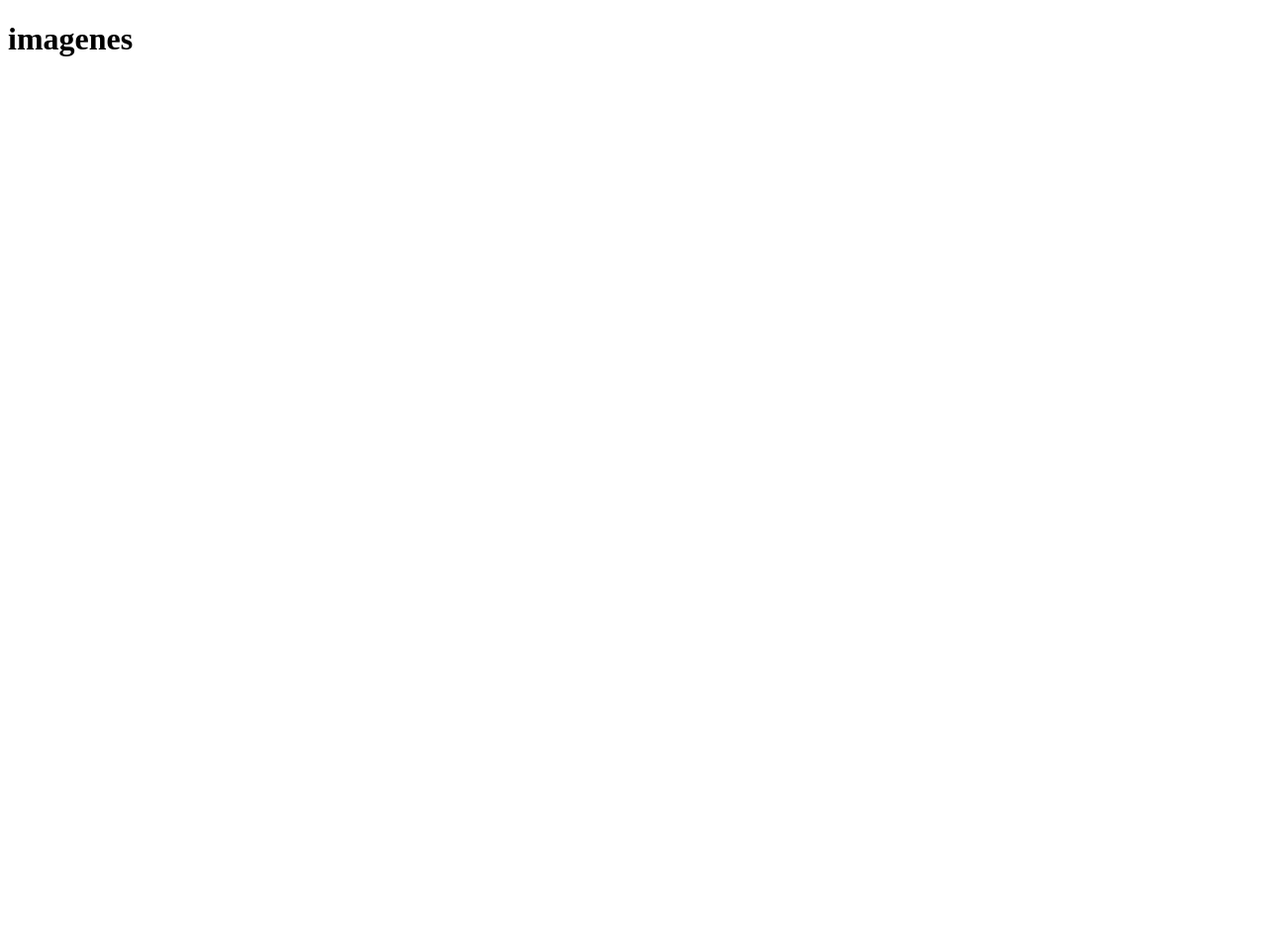
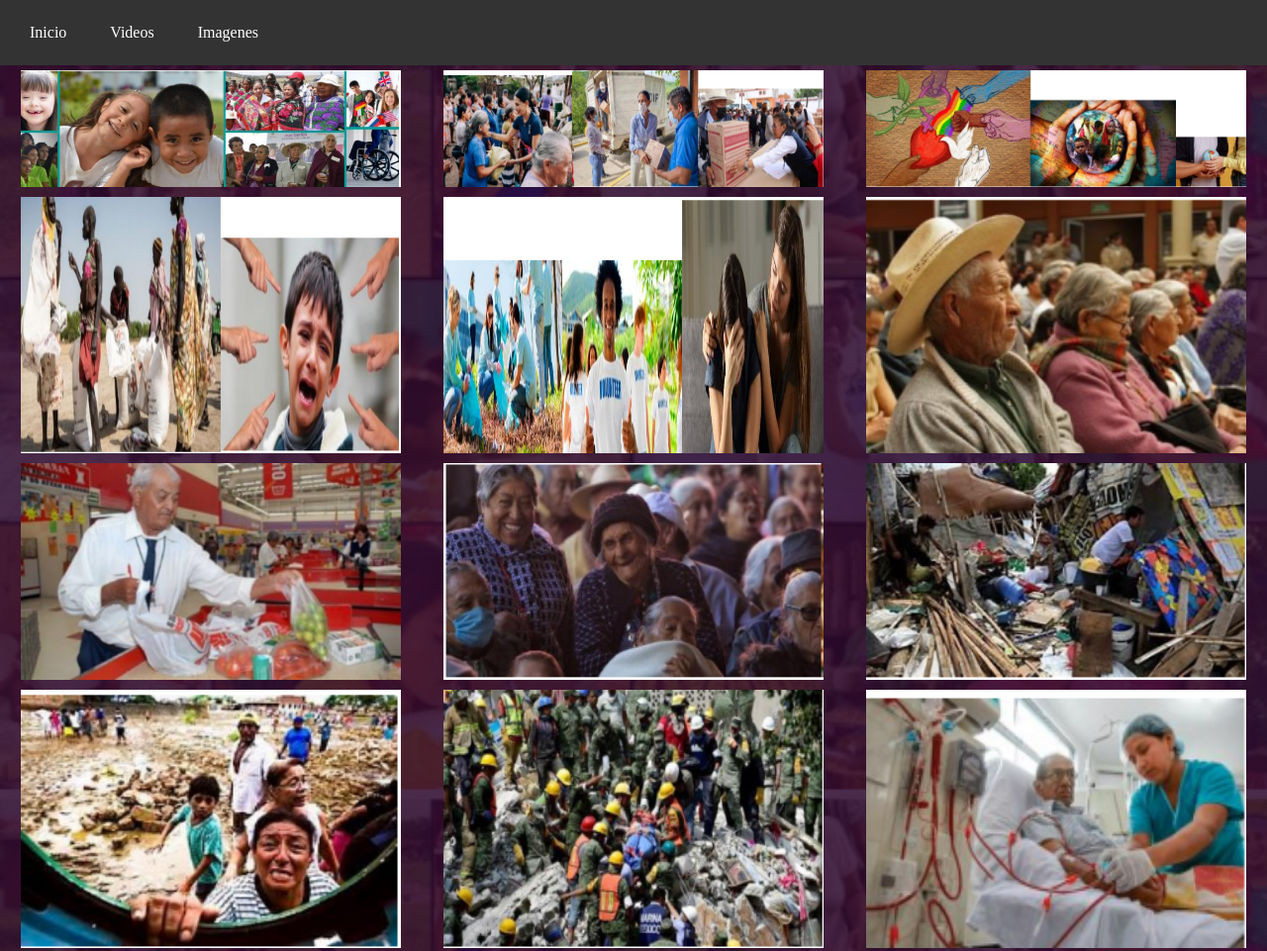
Before and after one commit to Kenneth2804/Buttons, a plain HTML site: page components/imagenes/imagenes.html in a window 1280 px wide. Shown: the top 961 px of the page at 99% size. Before the commit the page ends 800 px from the top, so only its background shows below. Drawn offline with Linux system fonts and the light colour scheme.

Commit message:
pa arriba

```diff
--- a/components/css/background.css
+++ b/components/css/background.css
@@ -5,4 +5,17 @@ body {
     background-size: cover;
     background-position: center;
     background-attachment: fixed;
+
   }
+
+body::after {
+    content: '';
+    position: absolute;
+    top: 0;
+    right: 0;
+    bottom: 0;
+    left: 0;
+    background-color: rgba(46, 10, 46, 0.863); /* Semi-transparent purple */
+    z-index: -1;
+    height: 200vh;
+}
--- a/components/imagenes/imagenes.html
+++ b/components/imagenes/imagenes.html
@@ -1,11 +1,44 @@
 <!DOCTYPE html>
 <html>
 <head>
-	<meta charset="utf-8">
-	<meta name="viewport" content="width=device-width, initial-scale=1">
-	<title>imagenes</title>
+    <meta charset="utf-8">
+    <meta name="viewport" content="width=device-width, initial-scale=1">
+	<link rel="stylesheet" type="text/css" href="../css/navbar.css">
+	<link rel="stylesheet" type="text/css" href="../css/background.css">
+    <title>Imágenes</title>
+    <style>
+        .gallery {
+            display: flex;
+            flex-wrap: wrap;
+            justify-content: space-around;
+        }
+        .gallery img {
+            margin: 5px;
+            width: 30%;
+        }
+    </style>
 </head>
 <body>
-<h1>imagenes</h1>
+	<div class="navbar">
+		<a href="/components/home.html">Inicio</a>
+		<a href="videos/videos.html">Videos</a>
+		<a href="imagenes/imagenes.html">Imagenes</a>
+	</div>
+<div class="gallery">
+    <img src="../imagenes/newpics/im1.PNG" alt="Descripción de la imagen 1">
+    <img src="../imagenes/newpics/im2.PNG" alt="Descripción de la imagen 1">
+    <img src="../imagenes/newpics/im3.PNG" alt="Descripción de la imagen 1">
+    <img src="../imagenes/newpics/im4.PNG" alt="Descripción de la imagen 1">
+    <img src="../imagenes/newpics/im5.PNG" alt="Descripción de la imagen 1">
+    <img src="../imagenes/newpics/im6.PNG" alt="Descripción de la imagen 1">
+    <img src="../imagenes/newpics/im7.PNG" alt="Descripción de la imagen 1">
+    <img src="../imagenes/newpics/im8.PNG" alt="Descripción de la imagen 1">
+    <img src="../imagenes/newpics/im9.PNG" alt="Descripción de la imagen 1">
+    <img src="../imagenes/newpics/im10.PNG" alt="Descripción de la imagen 1">
+    <img src="../imagenes/newpics/im11.PNG" alt="Descripción de la imagen 1">
+    <img src="../imagenes/newpics/im12.PNG" alt="Descripción de la imagen 1">
+
+    <!-- Añade más imágenes según sea necesario -->
+</div>
 </body>
 </html>
```
Also changed, not shown: components/imagenes/newpics/back.PNG (added), components/imagenes/newpics/fondo1.jpg (added), components/imagenes/newpics/im1.PNG (added), components/imagenes/newpics/im10.PNG (added), components/imagenes/newpics/im11.PNG (added), components/imagenes/newpics/im12.PNG (added), components/imagenes/newpics/im13.PNG (added), components/imagenes/newpics/im14.PNG (added), components/imagenes/newpics/im2.PNG (added), components/imagenes/newpics/im3.PNG (added), components/imagenes/newpics/im4.PNG (added), components/imagenes/newpics/im45.PNG (added), components/imagenes/newpics/im5.PNG (added), components/imagenes/newpics/im6.PNG (added), 3 more files.
